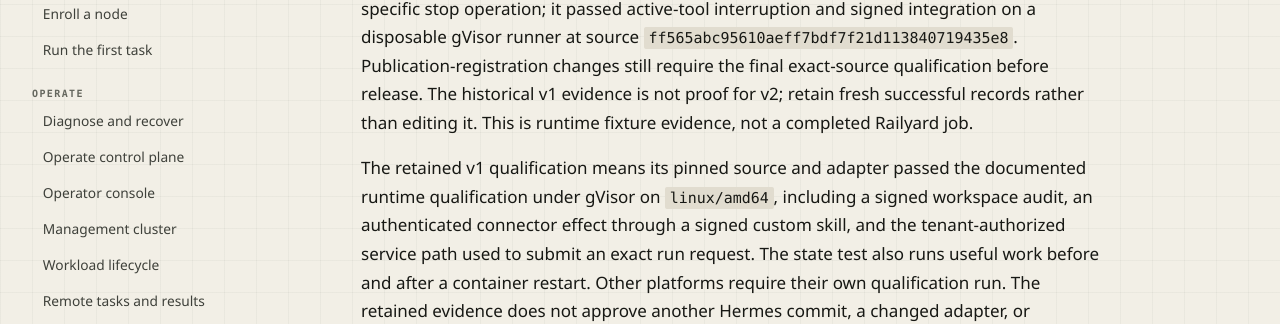
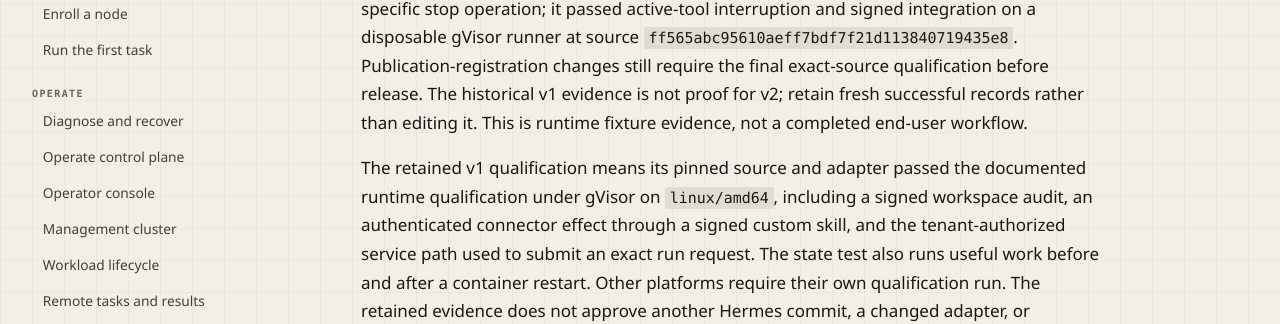
Before and after one commit to hardrails/steward, a Jekyll site: the page built from docs/guides/hermes-agent.md, in a window 1280 px wide and 900 px high, scrolled down 337 px. Shown: the part 235-559 px from the top of the window. Built offline with Jekyll 4.4.1, drawn with Linux system fonts in a browser that asks for light colours.

Commit message:
Keep the public runtime guide independent of private product names

```diff
--- a/docs/guides/hermes-agent.md
+++ b/docs/guides/hermes-agent.md
@@ -15,7 +15,7 @@ it passed active-tool interruption and signed integration on a disposable gVisor
 runner at source `ff565abc95610aeff7bdf7f21d113840719435e8`. Publication-registration
 changes still require the final exact-source qualification before release. The
 historical v1 evidence is not proof for v2; retain fresh successful records rather
-than editing it. This is runtime fixture evidence, not a completed Railyard job.
+than editing it. This is runtime fixture evidence, not a completed end-user workflow.
 
 The retained v1 qualification means its pinned source and adapter passed the documented
 runtime qualification under gVisor on `linux/amd64`, including a signed workspace audit, an
```
